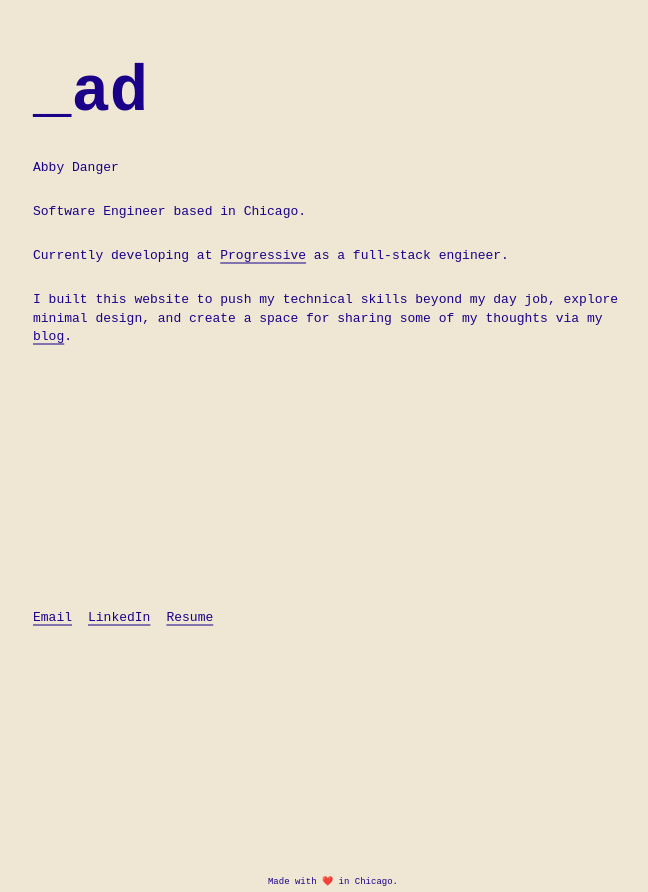
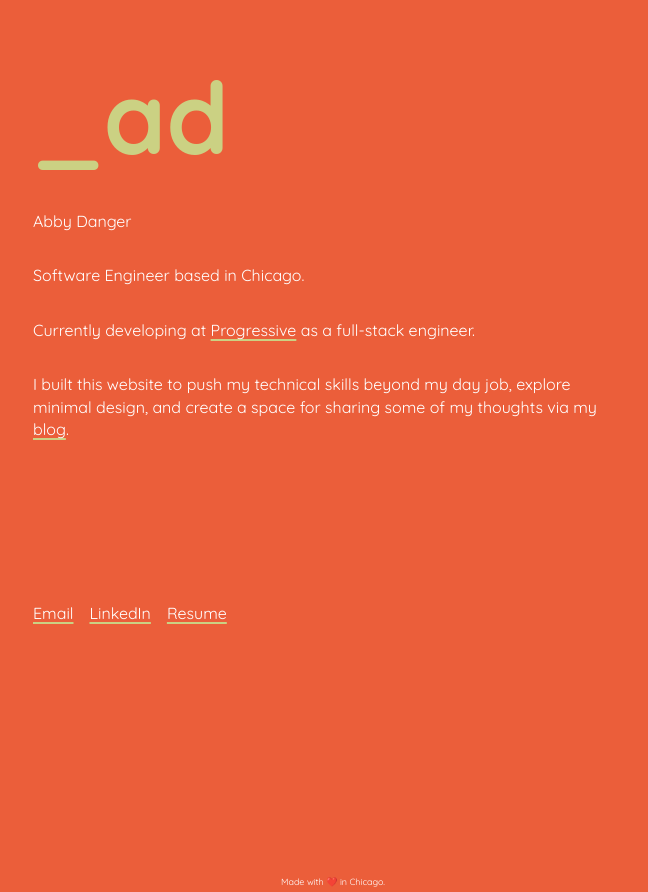
Before and after one commit to abbyadanger/ad, an Angular app: page / in a window 1280 px wide. Shown: the whole page, without its empty margins (307-955 px from the left). Built offline with nearby package versions, Linux system fonts and the light colour scheme.

Commit message:
Play with colors

```diff
--- a/src/app/blog-list/blog-list.component.css
+++ b/src/app/blog-list/blog-list.component.css
@@ -2,23 +2,24 @@
   max-width: 600px;
   margin: 0 auto;
   padding: 40px 20px;
-  font-family: 'IBM Plex Mono', monospace;
+  font-family: "Quicksand", sans-serif;
   min-height: 75vh;
   display: flex;
   flex-direction: column;
 }
 
 main {
-  background-color: #efe7d3;
-  color: #1a0089;
-  font-family: 'IBM Plex Mono', monospace;
+  background-color: #eb5e3a;
+  color: #FFFFFF;
+  font-family: "Quicksand", sans-serif;
   /* color: #eb5e3a; cool orange color */
 }
 
 .header {
   display: flex;
-  font-size: xx-large;
+  font-size: 50px;
   padding-bottom: 10%;
+  color: #CBD183;
 }
 
 .header-link {
@@ -28,7 +29,7 @@
 
 p {
   line-height: 1.4;
-  font-size: small;
+  font-size: medium;
 }
 
 /* Hyperlink Styling */
@@ -37,12 +38,12 @@
   text-decoration: underline;
   text-decoration-thickness: 2px;
   text-underline-offset: 3px;
-  text-decoration-color: #19008981; /* light gray underline */
+  text-decoration-color: #eb5e3a; /* light gray underline */
   transition: text-decoration-color 0.2s;
 }
 
 a:hover, a:focus {
-  text-decoration-color: #1a0089; /* darker underline on hover */
+  text-decoration-color: #FFFFFF; /* darker underline on hover */
 }
 
 .blinking-underscore {
--- a/src/app/home/home.component.css
+++ b/src/app/home/home.component.css
@@ -2,22 +2,23 @@
   max-width: 600px;
   margin: 0 auto;
   padding: 40px 20px;
-  font-family: 'IBM Plex Mono', monospace;
+  font-family: "Quicksand", sans-serif;
   min-height: 75vh;
   display: flex;
   flex-direction: column;
 }
 
 main {
-  background-color: #efe7d3;
-  color: #1a0089;
-  font-family: 'IBM Plex Mono', monospace;
+  background-color: #eb5e3a;
+  color: #FFFFFF;
+  font-family: "Quicksand", sans-serif;
   /* color: #eb5e3a; cool orange color */
 }
 
 .header {
   display: flex;
-  font-size: xx-large;
+  font-size: 50px;
+  color: #CBD183;
 }
 
 .header-link {
@@ -27,7 +28,7 @@
 
 p {
   line-height: 1.4;
-  font-size: small;
+  font-size: medium;
 }
 
 .footer {
@@ -51,12 +52,12 @@
   text-decoration: underline;
   text-decoration-thickness: 2px;
   text-underline-offset: 3px;
-  text-decoration-color: #19008981; /* light gray underline */
+  text-decoration-color: #CBD183; /* light gray underline */
   transition: text-decoration-color 0.2s;
 }
 
 a:hover, a:focus {
-  text-decoration-color: #1a0089; /* darker underline on hover */
+  text-decoration-color: #FFFFFF; /* darker underline on hover */
 }
 
 /* Add this to your CSS file */
--- a/src/app/markdown-viewer/markdown-viewer.component.css
+++ b/src/app/markdown-viewer/markdown-viewer.component.css
@@ -2,23 +2,24 @@
   max-width: 600px;
   margin: 0 auto;
   padding: 40px 20px;
-  font-family: 'IBM Plex Mono', monospace;
+  font-family: "Quicksand", sans-serif;
   min-height: 75vh;
   display: flex;
   flex-direction: column;
 }
 
 main {
-  background-color: #efe7d3;
-  color: #1a0089;
-  font-family: 'IBM Plex Mono', monospace;
+  background-color: #eb5e3a;
+  color: #FFFFFF;
+  font-family: "Quicksand", sans-serif;
   /* color: #eb5e3a; cool orange color */
 }
 
 .header {
   display: flex;
-  font-size: xx-large;
+  font-size: 50px;
   padding-bottom: 10%;
+  color: #CBD183;
 }
 
 .header-link {
@@ -32,12 +33,12 @@
   text-decoration: underline;
   text-decoration-thickness: 2px;
   text-underline-offset: 3px;
-  text-decoration-color: #19008981; /* light gray underline */
+  text-decoration-color: #eb5e3a; /* light gray underline */
   transition: text-decoration-color 0.2s;
 }
 
 a:hover, a:focus {
-  text-decoration-color: #1a0089; /* darker underline on hover */
+  text-decoration-color: #FFFFFF; /* darker underline on hover */
 }
 
 .blinking-underscore {
--- a/src/index.html
+++ b/src/index.html
@@ -8,10 +8,12 @@
   <link rel="icon" type="image/x-icon" href="ad.png">
   <style>
     body {
-      background-color: #efe7d3;
+      background-color: #B99ABB;
     }
   </style>
   <link href="https://fonts.googleapis.com/css2?family=Roboto:wght@300;400;500&display=swap" rel="stylesheet">
+  <link href="https://fonts.googleapis.com/css2?family=Playfair+Display:wght@400;500;600;700;800;900&display=swap" rel="stylesheet">
+  <link href="https://fonts.googleapis.com/css2?family=Quicksand:wght@300..700&display=swap" rel="stylesheet">
   <link href="https://fonts.googleapis.com/icon?family=Material+Icons" rel="stylesheet">
 </head>
 <body>
--- a/src/styles.css
+++ b/src/styles.css
@@ -8,8 +8,8 @@
 body {
   margin: 0;
   padding: 0;
-  font-family: Roboto, "Helvetica Neue", sans-serif;
-  background-color: #efe7d3;
+  font-family: "Quicksand", sans-serif;
+  background-color: #B99ABB;
 }
 
 app-root {
```
